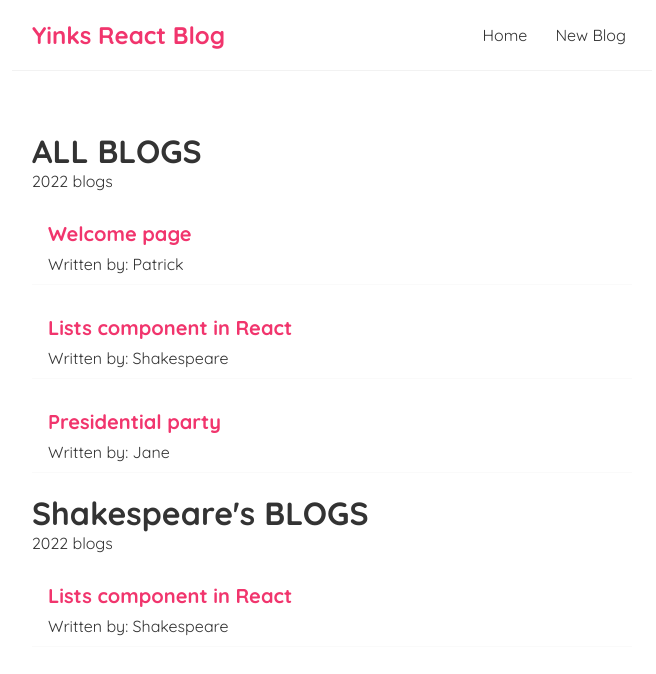
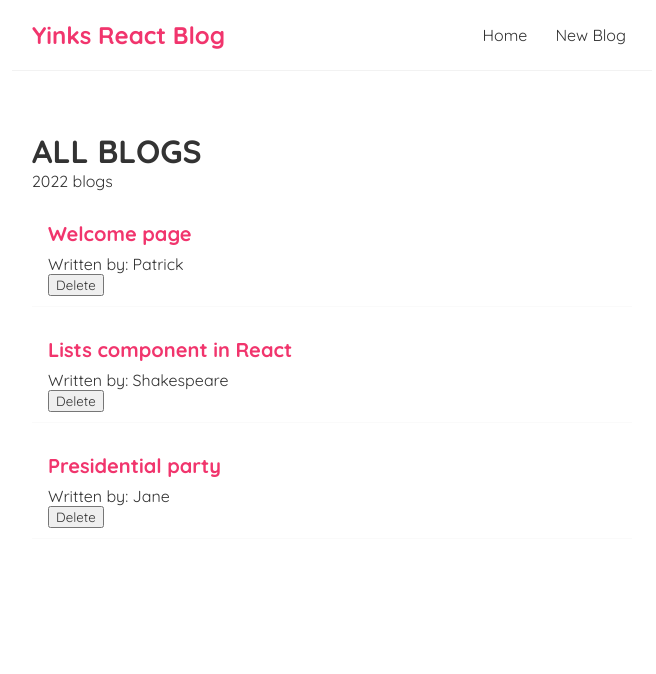
Before and after one commit to asyinka/react-blog, a React (Create React App) app: page / in a window 1280 px wide. Shown: the top 674 px of the page, without its empty margins (308-964 px from the left). Built offline with nearby package versions, Linux system fonts and the light colour scheme.

Commit message:
add delete function button

```diff
--- a/src/Home.js
+++ b/src/Home.js
@@ -23,13 +23,19 @@
     },
   ]);
 
+  const handleDelete = (id) => {
+    const newBlogs = blogs.filter((blog) => blog.id !== id);
+
+    setBlogs(newBlogs);
+  };
+
   return (
     <div className="home">
-      <BlogList blogs={blogs} title="ALL BLOGS" year={2022} />
       <BlogList
-        blogs={blogs.filter((blog) => blog.author === "Shakespeare")}
-        title="Shakespeare's BLOGS"
+        blogs={blogs}
+        title="ALL BLOGS"
         year={2022}
+        handleDelete={handleDelete}
       />
     </div>
   );
--- a/src/ListComponent.js
+++ b/src/ListComponent.js
@@ -1,4 +1,4 @@
-const BlogList = ({ blogs, title, year }) => {
+const BlogList = ({ blogs, title, year, handleDelete }) => {
   //props can be replaced with the actual parameters instead. When destructuring order matters
   return (
     <div className="blog-list">
@@ -8,6 +8,7 @@
         <div className="blog-preview" key={blog.id}>
           <h2>{blog.title}</h2>
           <p> Written by: {blog.author}</p>
+          <button onClick={(id) => handleDelete(blog.id)}>Delete</button>
         </div>
       ))}
     </div>
```
